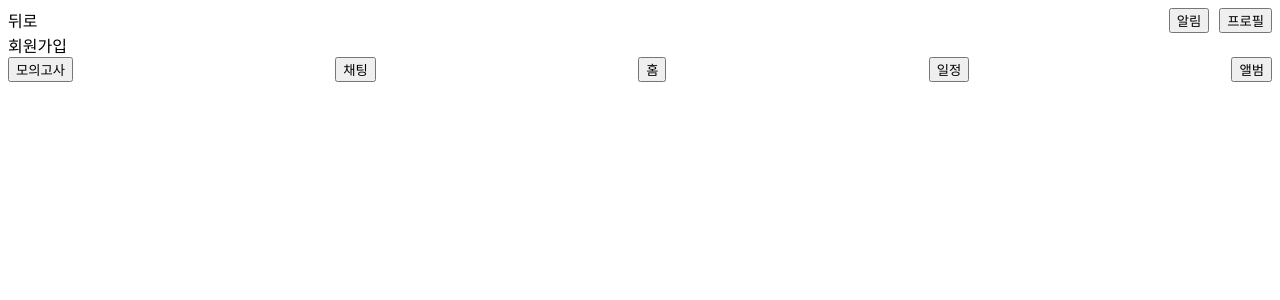
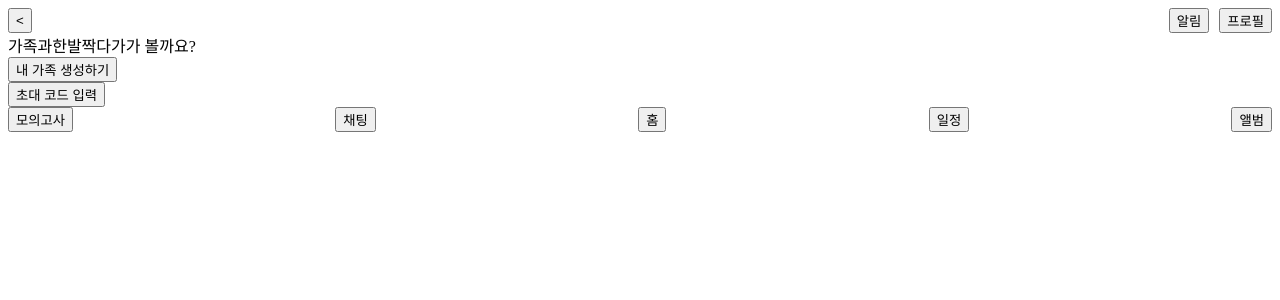
Before and after one commit to wjstp/gatee, a React (Create React App) app in the folder front/gatee/: page /signup in a window 1280 px wide. Shown: the top 300 px of the page. Built offline with nearby package versions, Linux system fonts and the light colour scheme.

Commit message:
:sparkles: [FE] family pages update

```diff
--- a/front/gatee/src/components/TopBar.tsx
+++ b/front/gatee/src/components/TopBar.tsx
@@ -7,8 +7,13 @@ function TopBar (){
     const goto = function(destination:String){
         navigate(`/${destination}`);}
     // 뒤로는 연결 못함
+    const back = function(): void {
+        navigate(-1);
+    }
     return <div style={{display: 'flex', flexDirection: 'row', justifyContent: 'space-between'}}>
-        <div>뒤로</div>
+        <button onClick={()=>back()}>
+            &lt;
+        </button>
         <div style={{display: 'flex', flexDirection: 'row', gap:10}}>
         <button onClick={()=>goto("notification")}>알림</button>
         <button onClick={()=>goto("profile")}>프로필</button>
--- a/front/gatee/src/pages/main/index.tsx
+++ b/front/gatee/src/pages/main/index.tsx
@@ -1,8 +1,22 @@
 import React from 'react';
+import {useNavigate} from "react-router-dom";
 
 function MainIndex() {
+    const navigate = useNavigate();
+
+    const signupButtonClick = ():void => {
+        navigate('/signup');
+    }
+
     return (
-        <div>메인</div>
+        <div>
+            <div>
+                <span>메인</span>
+            </div>
+            <button onClick={signupButtonClick}>
+                회원가입
+            </button>
+        </div>
     );
 }
 
--- a/front/gatee/src/pages/signup/Family.tsx
+++ b/front/gatee/src/pages/signup/Family.tsx
@@ -1,8 +1,34 @@
-import React from 'react';
+import React, {useState} from 'react';
+import {useLocation, useNavigate} from "react-router-dom";
+import FamilySetInfo from "./component/FamilySetInfo";
+import FamilyJoin from "./component/FamilyJoin";
+import FamilyShareCode from "./component/FamilyShareCode";
 
 function SignupFamily() {
+    const location = useLocation();
+    const action = location.state?.action;
+    const navigate = useNavigate();
+
+    const familyShareButtonClick = (): void => {
+        navigate('/signup/family', { state: { action: 'share' } });
+    }
+
     return (
-        <div>SignupFamily</div>
+        <div>
+            <div>
+                {action === 'create' ? (
+                    <FamilySetInfo />
+                ) : action === 'join' ? (
+                    <FamilyJoin />
+                ) : action === 'share' ? (
+                    <FamilyShareCode />
+                ) : (
+                    <div>
+                        <span>어케옴?</span>
+                    </div>
+                )}
+            </div>
+        </div>
     );
 }
 
--- a/front/gatee/src/pages/signup/component/FamilyJoin.tsx
+++ b/front/gatee/src/pages/signup/component/FamilyJoin.tsx
@@ -2,7 +2,18 @@ import React from 'react';
 
 function FamilyJoin() {
     return (
-        <div></div>
+        <div>
+            <div>
+                <span>가족코드를 입력</span>
+                <span>해주세요</span>
+            </div>
+            <div>
+                <input type="text"/>
+            </div>
+            <button>
+                입력하기
+            </button>
+        </div>
     );
 }
 
--- a/front/gatee/src/pages/signup/component/FamilySetInfo.tsx
+++ b/front/gatee/src/pages/signup/component/FamilySetInfo.tsx
@@ -2,7 +2,26 @@ import React from 'react';
 
 function FamilySetInfo() {
     return (
-        <div></div>
+        <div>
+            <div>
+                <span>가족을 소개</span>
+                <span>해주세요</span>
+            </div>
+            <div>
+                <img src="" alt=""/>
+                <button>
+                    체체체체인지
+                </button>
+            </div>
+            <div>
+                <input type="text"/>
+            </div>
+            <div>
+                <button>
+                    다음
+                </button>
+            </div>
+        </div>
     );
 }
 
--- a/front/gatee/src/pages/signup/index.tsx
+++ b/front/gatee/src/pages/signup/index.tsx
@@ -1,8 +1,38 @@
 import React from 'react';
+import {useNavigate} from "react-router-dom";
 
 function SignupIndex() {
+    const navigate = useNavigate();
+    // 누른 버튼에 따라 다른 상태 전달(렌더링 페이지 변경)
+    const createFamilyButtonClick = (): void => {
+        navigate('/signup/family', { state: { action: 'create' } });
+    }
+    const joinFamilyButtonClick = (): void => {
+        navigate('/signup/family', { state: { action: 'join' } });
+    }
+
     return (
-        <div>회원가입</div>
+        <div>
+            <div>
+                <span>가족과</span>
+                <span>한발짝</span>
+                <span>다가가 볼까요?</span>
+            </div>
+            <div>
+                <button
+                    onClick={createFamilyButtonClick}
+                >
+                    내 가족 생성하기
+                </button>
+            </div>
+            <div>
+                <button
+                    onClick={joinFamilyButtonClick}
+                >
+                    초대 코드 입력
+                </button>
+            </div>
+        </div>
     );
 }
 
```
